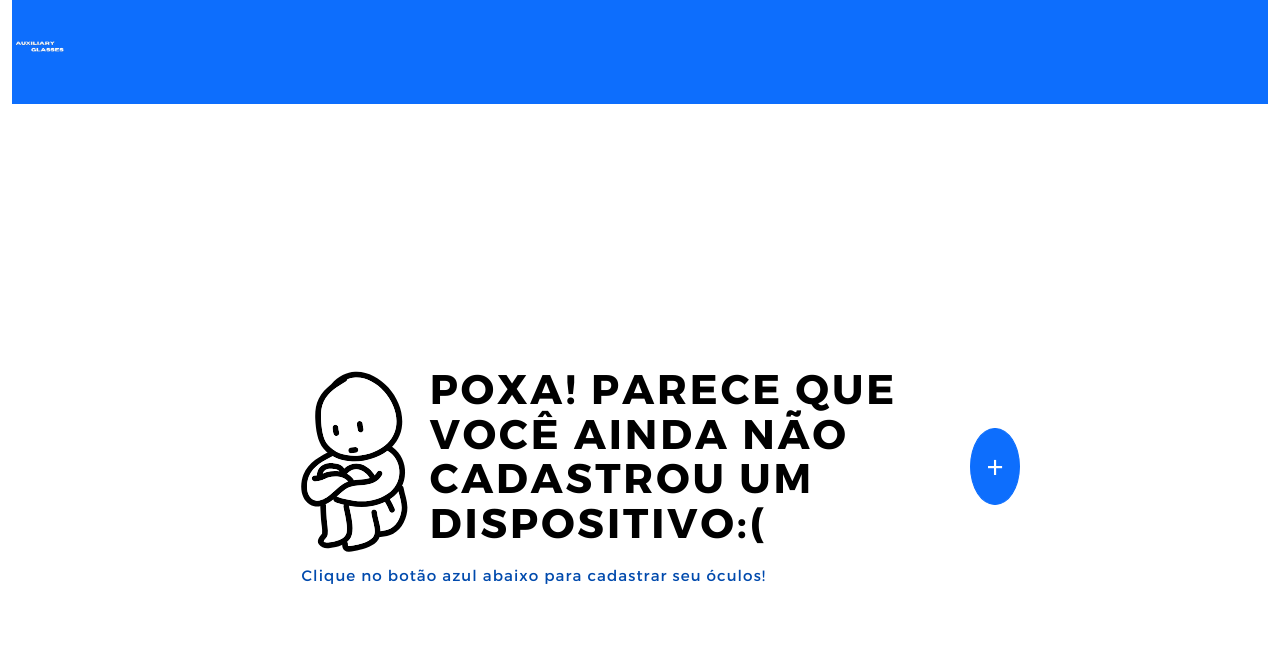
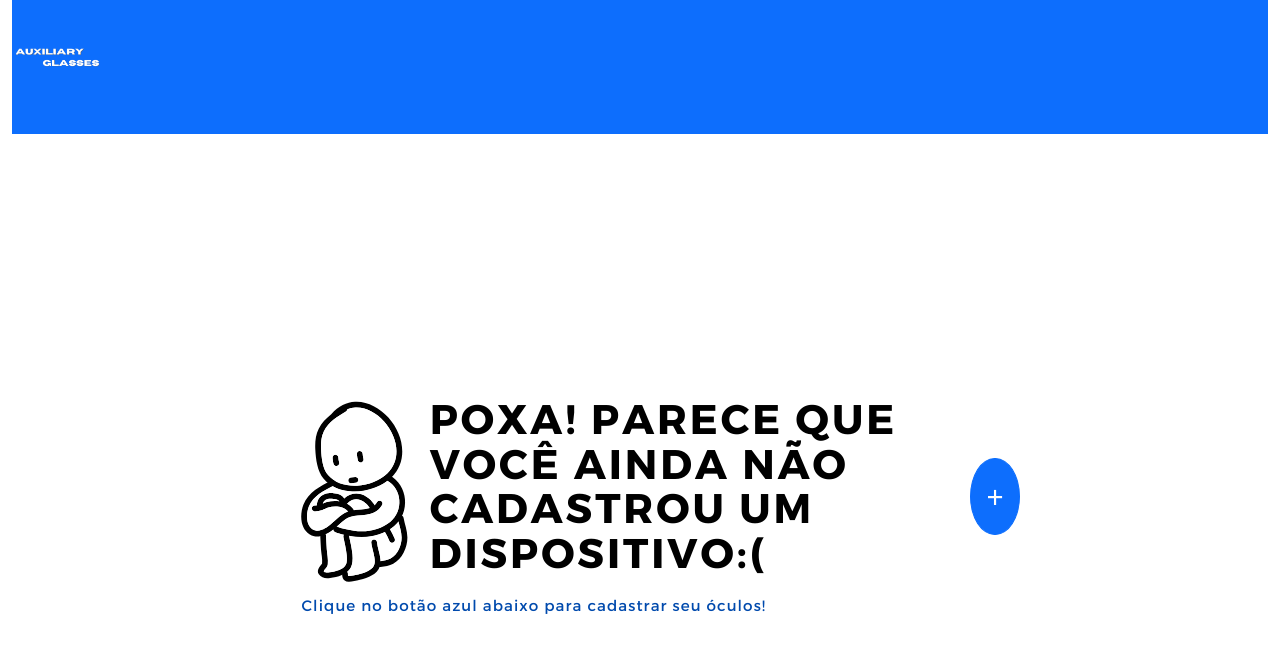
Before and after one commit to ribeiroamuniz/Aux_Glasses_Site, a website: page screen/Welcome.html in a window 1280 px wide. Drawn offline with nearby package versions, Linux system fonts and the light colour scheme.

Commit message:
ajustesatt

```diff
--- a/screen/Welcome.html
+++ b/screen/Welcome.html
@@ -67,7 +67,7 @@
     }
 
     .logo {
-      height: 40px; /* Tamanho da logo ajustado */
+      height: 70px; /* Tamanho da logo ajustado */
     }
   </style>
 </head>
```
